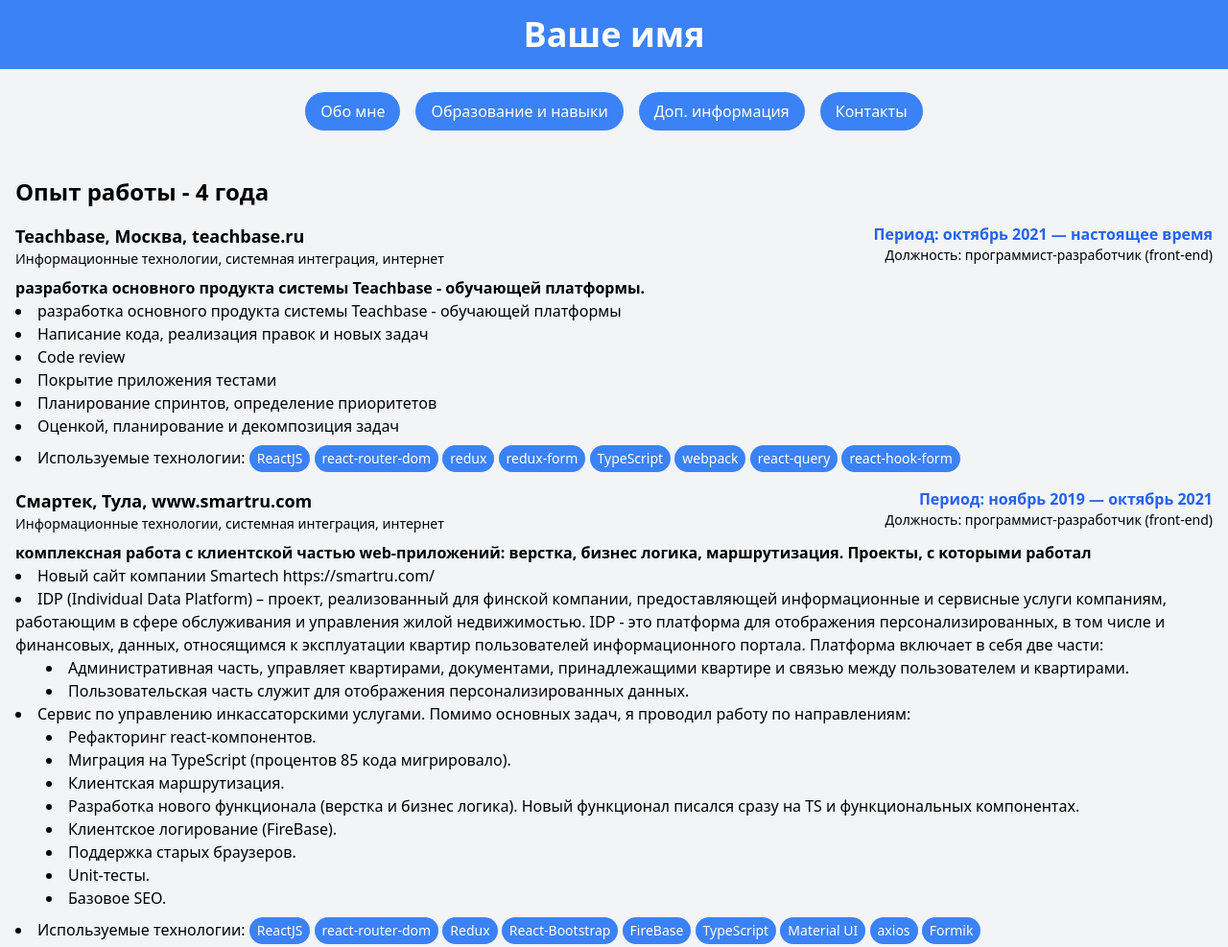
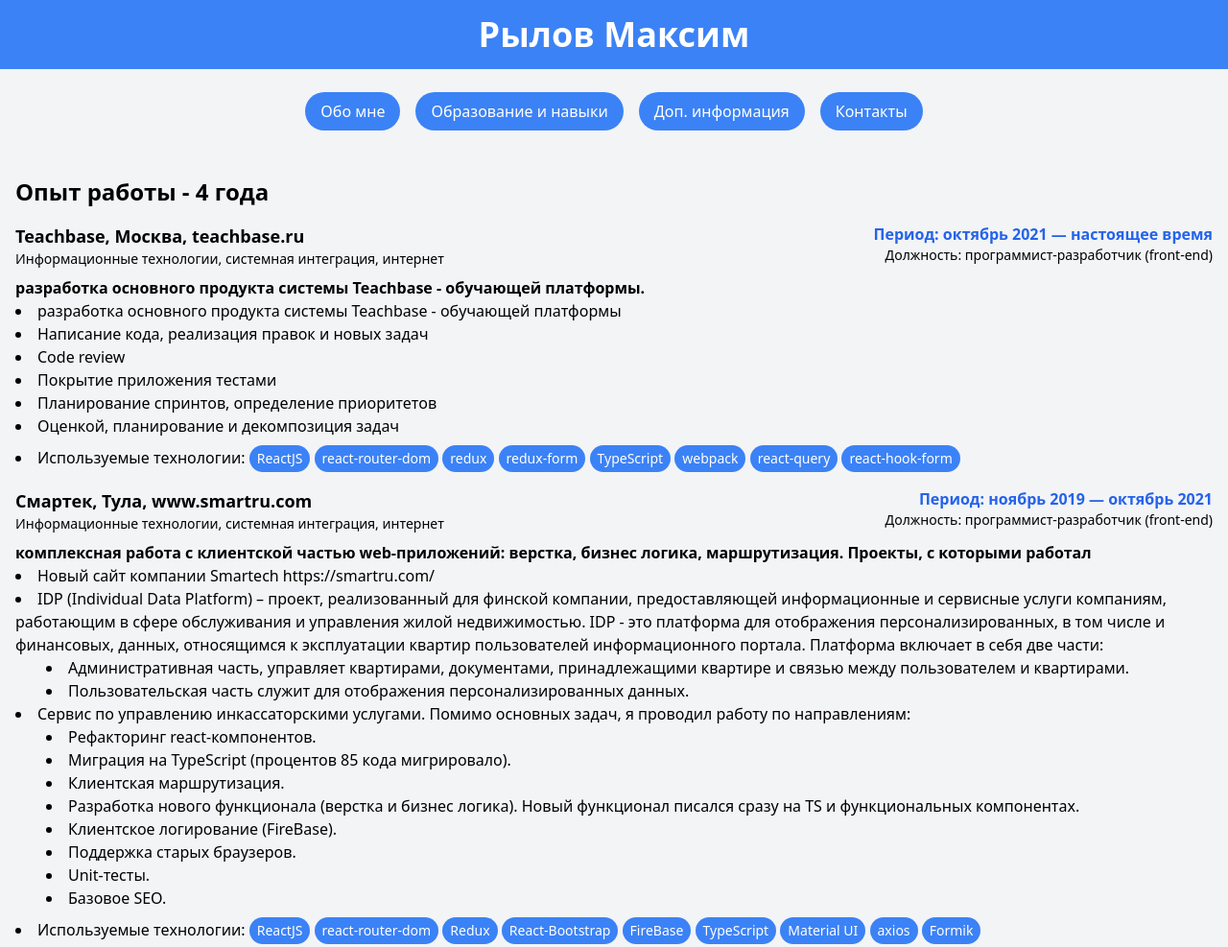
Before and after one commit to MaksimRilov/cv, a plain HTML site: page index.html in a window 1280 px wide. Shown: the top 987 px of the page at 96% size. Drawn offline with nearby package versions, Linux system fonts and the light colour scheme.

Commit message:
Update index.html

```diff
--- a/index.html
+++ b/index.html
@@ -6,7 +6,7 @@
 </head>
 <body class="bg-gray-100">
   <header class="bg-blue-500 p-4 text-center">
-    <h1 class="text-white text-4xl font-bold">Ваше имя</h1>
+    <h1 class="text-white text-4xl font-bold">Рылов Максим</h1>
   </header>
 
   <nav class="flex justify-center my-6">
```
